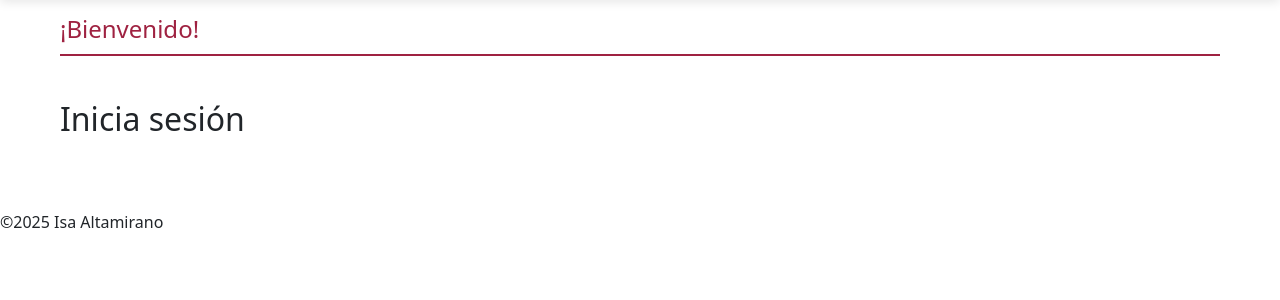
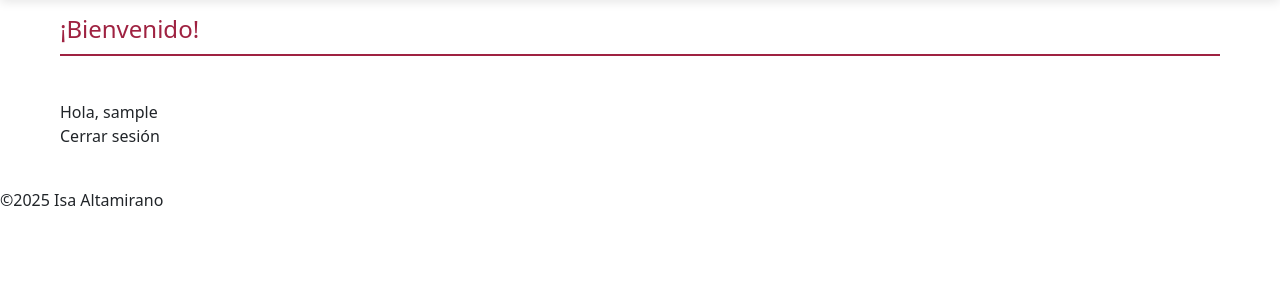
Before and after one commit to Isa-alt2000/Pagina-con-login, a Flask app: page / in a window 1280 px wide. Shown: the part 109-409 px from the top of the page. Run offline with Flask 3, Linux system fonts and the light colour scheme; the visitor is signed in with stand-in values (Sample User, id 1); some libraries are stand-ins or nearby versions.

Commit message:
Update index.html

```diff
--- a/templates/index.html
+++ b/templates/index.html
@@ -4,9 +4,10 @@
 
 {% block content %}
     <h1>¡Bienvenido!</h1><br>
-    <h2>Inicia sesión</h2><br>
-
-    {% if 'user_id' not in session %}
+    {% if 'user_id' in session %}
+        <span class="nav-link">Hola, {{ session['username'] }}</span>
+        <a class="nav-link" href="{{ url_for('logout') }}">Cerrar sesión</a>
+    {% elif 'user_id' not in session %}
         <div class="auth-options">
             <a href="{{ url_for('login') }}" class="btn">Iniciar Sesión</a>
         </div>
```
